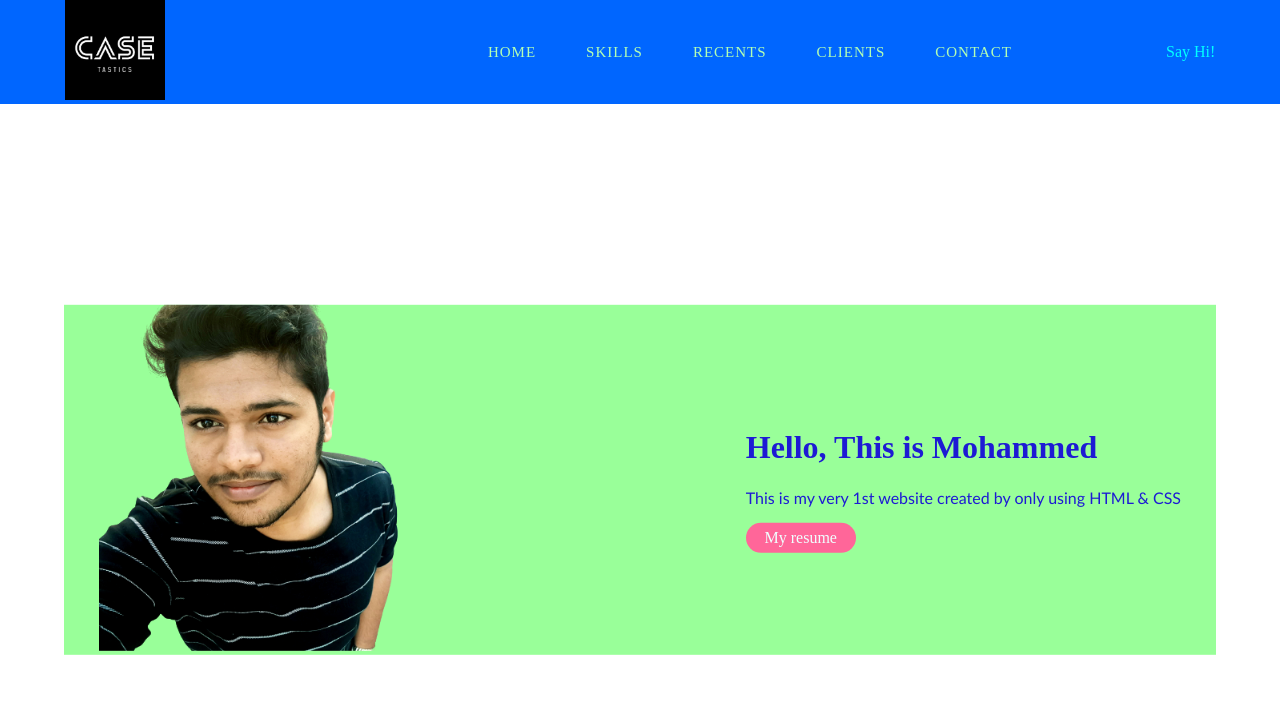
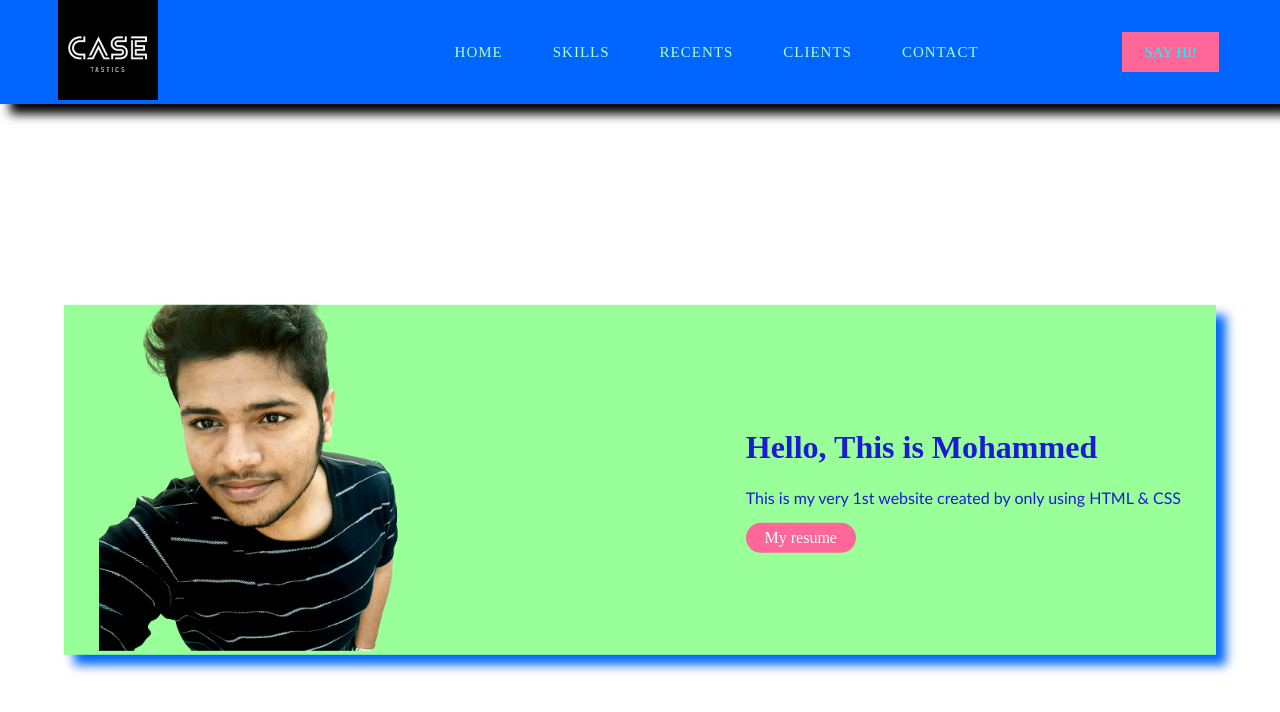
Before and after one commit to farvees7/Farvees7, a plain HTML site: page index.html in a window 1280 px wide. In both pictures the pointer is over the link "Say Hi!". Drawn offline with Linux system fonts and the light colour scheme.

Commit message:
Update style.css

```diff
--- a/style.css
+++ b/style.css
@@ -1,5 +1,6 @@
 * {
   box-sizing: border-box;
+  /*background-color: #99ff99;*/
 }
 body {
   margin: 0px;
@@ -20,6 +21,8 @@ nav{
   left: 0;
   width: 100%;
   background-color: #0066ff;
+  box-shadow: 10px 10px 10px;
+
 }
 .logo img {
   width: 100px;
@@ -52,6 +55,18 @@ a {
 .hey {
   color: aqua;
 }
+.hey:hover{
+    background-color: #ff6699;
+    transition: all ease 0.2s;
+    display: flex;
+    height: 40px;
+   line-height: 40px;
+   margin: 3px;
+   padding: 0px 22px;
+   font-size: 15px;
+   text-transform: uppercase;
+   font-weight: 300;
+}
 
 .image img {
   width: 80%;
@@ -69,6 +84,7 @@ a {
   transform: translate(-50%, -50%);
   color:rgb(29, 26, 212);
   background-color:#99ff99;
+  box-shadow: 10px 10px 10px #0066ff;
 }
 .text p{
   font-family: calibri;
```
